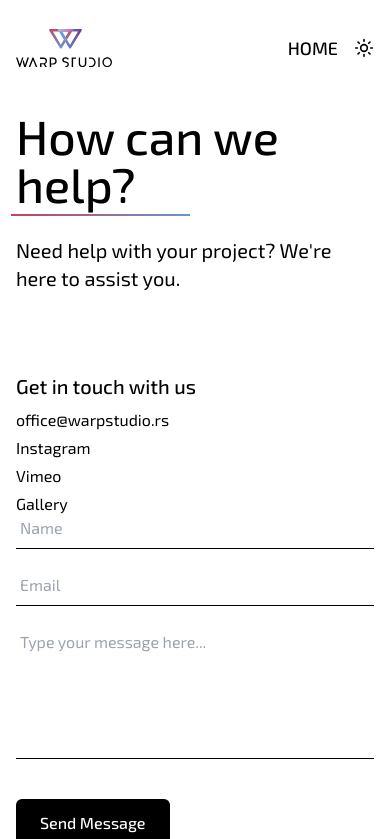
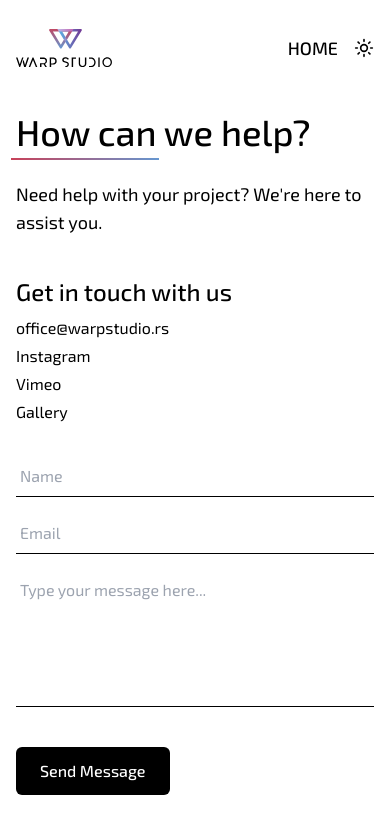
Before and after one commit to igoricaa/warpstudio, a Next.js app: page /contact in a window 390 px wide. Shown: the top 839 px of the page. Built offline with nearby package versions, Linux system fonts and the light colour scheme; no server answers.

Commit message:
cf responsive

```diff
--- a/app/(frontend)/contact/page.tsx
+++ b/app/(frontend)/contact/page.tsx
@@ -2,16 +2,18 @@ import { ContactForm } from '@/components/contact-form';
 
 const Contact = async () => {
   return (
-    <main className='max-w-7xl mx-auto flex flex-wrap justify-between gap-x-16 px-side pt-28 sm:pt-44 lg:pt-48 pb-28 sm:pb-36 lg:pb-40'>
-      <div className='w-full basis-full mb-20'>
-        <h1 className='text-5xl font-medium underline-partial'>How can we help?</h1>
-        <p className='text-xl mt-7'>
+    <main className='max-w-7xl mx-auto flex flex-col lg:flex-row flex-wrap justify-between gap-x-16 px-side pt-28 sm:pt-44 lg:pt-48 pb-24 sm:pb-36 lg:pb-40'>
+      <div className='w-full basis-full mb-10 lg:mb-20'>
+        <h1 className='text-4xl lg:text-5xl font-medium underline-partial'>
+          How can we help?
+        </h1>
+        <p className='text-lg sm:text-xl mt-7'>
           Need help with your project? We&apos;re here to assist you.
         </p>
       </div>
-      <div className=''>
-        <div className=''>
-          <h2 className='text-xl sm:text-2xl lg:text-3xl font-medium mb-2 sm:mb-3 lg:mb-4'>
+      <div>
+        <div>
+          <h2 className='text-2xl lg:text-3xl font-medium mb-2 sm:mb-3 lg:mb-4'>
             Get in touch with us
           </h2>
           <a
@@ -47,7 +49,7 @@ const Contact = async () => {
           </div>
         </div>
       </div>
-      <ContactForm />
+      <ContactForm className='mt-10 lg:mt-0' />
     </main>
   );
 };
--- a/components/contact-form.tsx
+++ b/components/contact-form.tsx
@@ -23,7 +23,7 @@ export function ContactForm({ className }: { className?: string }) {
   );
 
   return (
-    <div className={`w-full max-w-xl ${className}`}>
+    <div className={`w-full lg:max-w-xl ${className}`}>
       <div>
         {/* <h2 className='text-3xl font-medium'>Let us know what do you need.</h2> */}
         {/* <p className='text-xl mt-4'>
```
